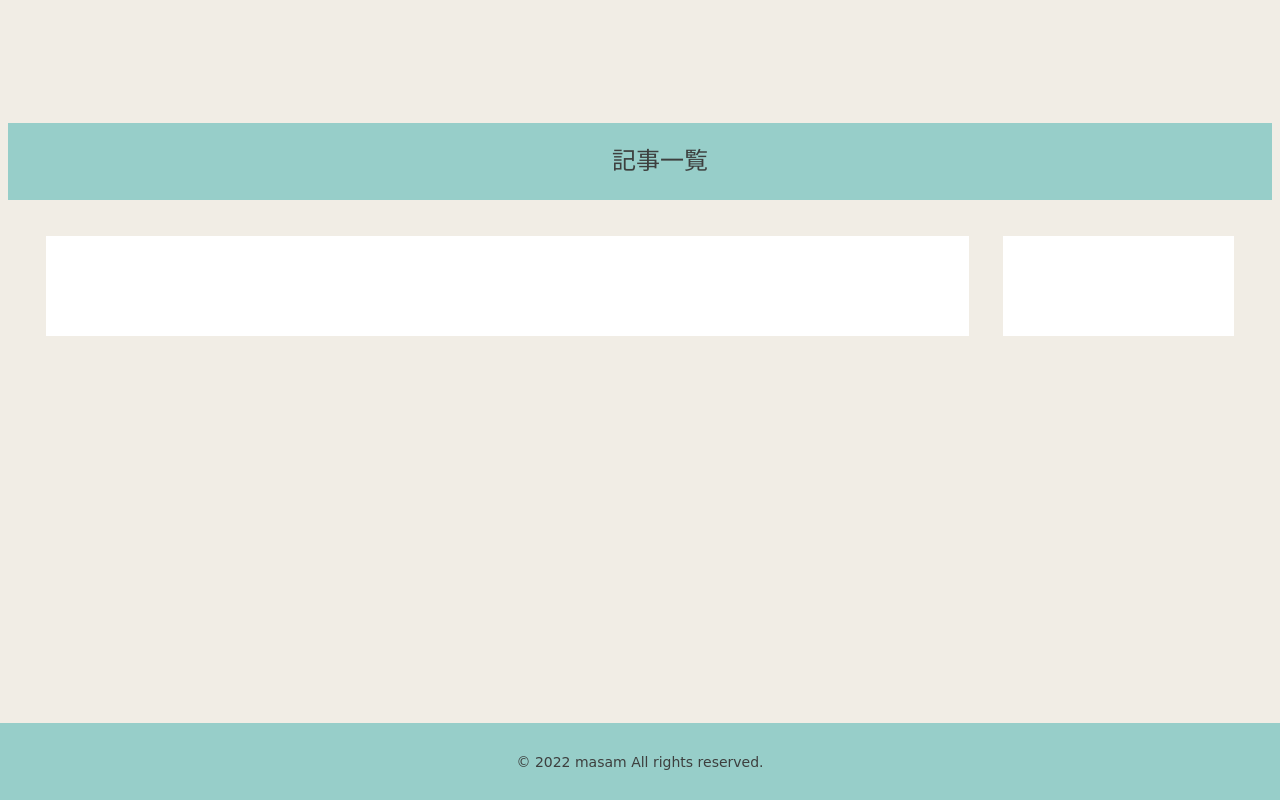
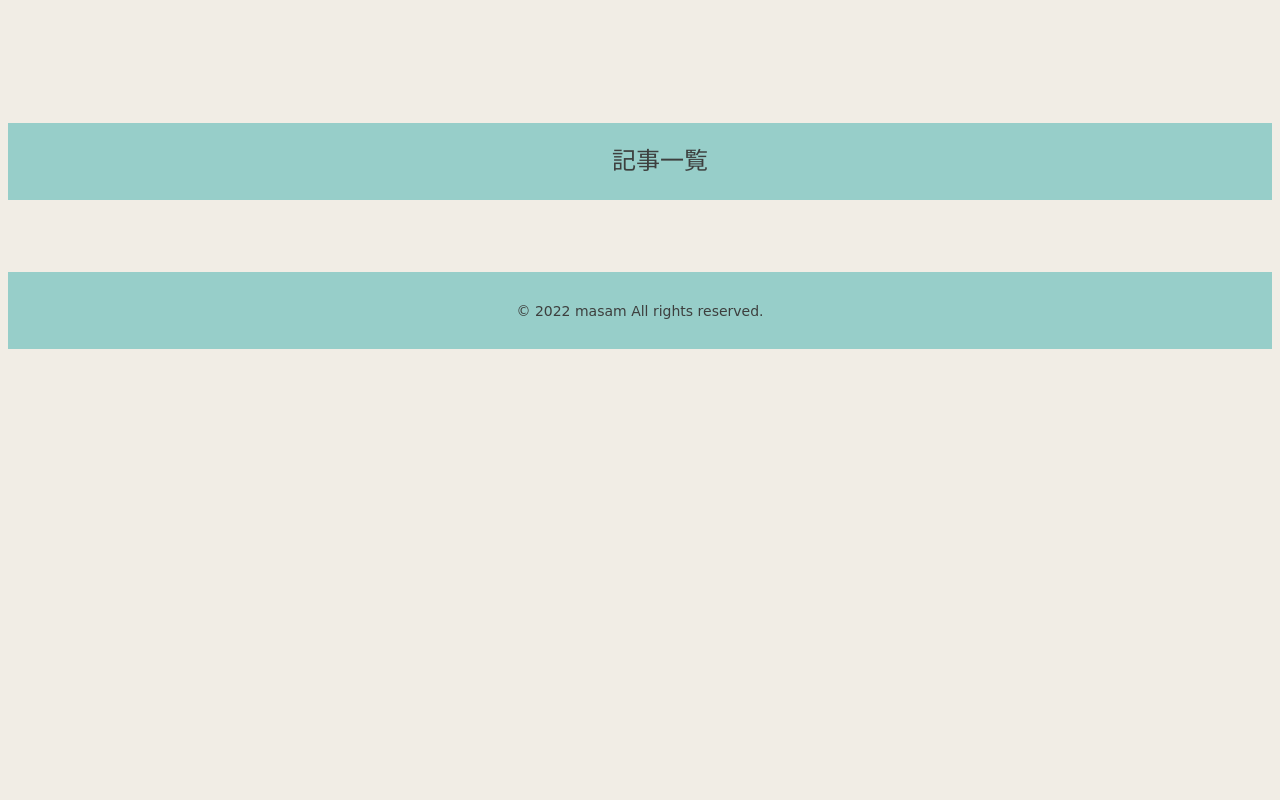
Before and after one commit to masam0/djangoBlog, a Django app: page /blog/ in a window 1280 px wide. Run offline with Django 4.2, Linux system fonts and the light colour scheme; data that the repository does not hold is empty; some web fonts are replaced.

Commit message:
Update index.html

```diff
--- a/blog/static/blog/common.css
+++ b/blog/static/blog/common.css
@@ -1,5 +1,22 @@
 h1, h2, h3, h4, h5, h6, p, li, label {
   font-family: 'Noto Sans JP', sans-serif;
+  color: #3D3F3E;
+  margin: 0;
+}
+h3,h4,h5,h6 {
+  font-weight: 400;
+}
+
+h2{
+  font-size: 24px;
+}
+
+h4{
+  font-size: 14px;
+}
+
+h5 {
+  font-size: 10px;
 }
 
 body {
@@ -29,13 +46,13 @@ header li, footer p {
 }
 
 header {
+  position: sticky;
+  top: 0;
   margin-top: 115px;
   font-size: 24px;
 }
 
 footer {
-  position: fixed;
-  bottom: 0;
   font-size: 14px;
 }
 
@@ -55,9 +72,9 @@ main {
 }
 
 article {
-  flex-grow: 4;
-  height: 100px;
-  background-color: #FFFFFF;
+  display: flex;
+  flex-direction: column;
+  flex-grow: 7;
 }
 
 .dividor {
@@ -65,7 +82,6 @@ article {
 }
 
 nav {
-  flex-grow: 1;
-  height: 100px;
+  flex-grow: 3;
   background-color: #FFFFFF;
 }
--- /dev/null
+++ b/blog/static/blog/index.css
@@ -0,0 +1,22 @@
+.articleSummary-Block {
+  padding: 30px 20px;
+  margin-top: 18px;
+  background-color: #FFFFFF;
+}
+
+.articleSummary-Block:first-child {
+  margin-top: 0;
+}
+.articleSummary-Block h2 {
+  margin: 11px 0;
+}
+
+.reactions {
+  display: flex;
+  flex-direction: row;
+  margin-top: 45px;
+}
+
+.reactions-spacer {
+  width: 27px;
+}
--- a/blog/templates/blog/base.html
+++ b/blog/templates/blog/base.html
@@ -6,6 +6,10 @@
     <link rel="preconnect" href="https://fonts.gstatic.com" crossorigin>
     <link href="https://fonts.googleapis.com/css2?family=Dela+Gothic+One&family=Noto+Sans+JP:wght@400;700&display=block" rel="stylesheet">
     <link rel="stylesheet" type="text/css" href="{% static 'blog/common.css' %}">
+    {% comment %}
+    以下のスタイルシートは、本来は各htmlファイルに記述すべき
+    {% endcomment %}
+    <link rel="stylesheet" type="text/css" href="{% static 'blog/index.css' %}">
     <meta charset="UTF-8">
     <title>ホーム</title>
   </head>
--- a/blog/templates/blog/index.html
+++ b/blog/templates/blog/index.html
@@ -1,11 +1,20 @@
 {% extends "blog/body.html" %}
 {% block article%}
   {% if latest_posts %}
-    <ul>
+    <div class="articleSummary">
       {% for post in latest_posts %}
-        <li>{{ post.title }}</li>
+        <div class="articleSummary-Block">
+          <h5>{{ post.date_published | date:"Y年m月d日 G:i:s" }}</h5>
+          <h2>{{ post.title }}</h2>
+          <h4>タグ: </h4>
+          <div class="reactions">
+            <h4>いいね: {{ post.likes }}件</h4>
+            <div class="reactions-spacer"></div>
+            <h4>コメント: {{ post.comments }}件</h4>
+          </div>
+        </div>
       {% endfor %}
-    </ul>
+    </div>
   {% else %}
   {% endif %}
 {% endblock %}
```
